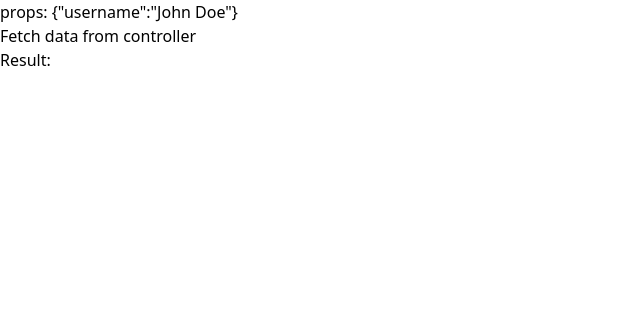
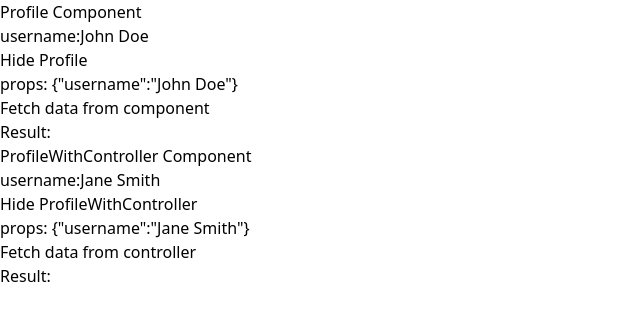
Before and after one commit to dark0gf/react-component-controller, a React (Vite) app: page / in a window 1280 px wide. Shown: the top 320 px of the page, without its empty margins (0-640 px from the left). Built offline with nearby package versions, Linux system fonts and the light colour scheme.

Commit message:
add playground examples

```diff
--- a/src/App.tsx
+++ b/src/App.tsx
@@ -1,5 +1,5 @@
 import {BrowserRouter, Route, Routes} from "react-router";
-import {Home} from "./pages/home/Home.tsx";
+import {Home} from "./pages/home/Home";
 
 function App() {
   return (
--- a/src/pages/home/Home.tsx
+++ b/src/pages/home/Home.tsx
@@ -1,7 +1,62 @@
-import {ProfileWithController} from "./profile/ProfileWithController.tsx";
+import { useState } from "react";
+import { Profile } from "./profile/Profile";
+import { ProfileWithController } from "./profile/ProfileWithController";
 
-export function Home() {
-    return <div>
-        <ProfileWithController username="John Doe"></ProfileWithController>
-    </div>;
-}
+export const Home = () => {
+    const [showProfile, setShowProfile] = useState(true);
+    const [showProfileWithController, setShowProfileWithController] = useState(true);
+    const [profileUsername, setProfileUsername] = useState("John Doe");
+    const [controllerUsername, setControllerUsername] = useState("Jane Smith");
+
+    return (
+        <div className="p-4">
+            <div className="grid grid-cols-2 gap-4">
+                {/* Profile Column */}
+                <div className="border p-4 rounded">
+                    <h3 className="text-lg font-semibold mb-2">Profile Component</h3>
+                    <div className="space-y-4 mb-4">
+                        <div>
+                            <label className="block mb-2">username:</label>
+                            <input
+                                type="text"
+                                value={profileUsername}
+                                onChange={(e) => setProfileUsername(e.target.value)}
+                                className="border p-2 rounded w-full"
+                            />
+                        </div>
+                        <button
+                            onClick={() => setShowProfile(!showProfile)}
+                            className="bg-blue-500 text-white px-4 py-2 rounded w-full"
+                        >
+                            {showProfile ? 'Hide' : 'Show'} Profile
+                        </button>
+                    </div>
+                    {showProfile && <Profile username={profileUsername} />}
+                </div>
+
+                {/* ProfileWithController Column */}
+                <div className="border p-4 rounded">
+                    <h3 className="text-lg font-semibold mb-2">ProfileWithController Component</h3>
+                    <div className="space-y-4 mb-4">
+                        <div>
+                            <label className="block mb-2">username:</label>
+                            <input
+                                type="text"
+                                value={controllerUsername}
+                                onChange={(e) => setControllerUsername(e.target.value)}
+                                className="border p-2 rounded w-full"
+                            />
+                        </div>
+                        <button
+                            onClick={() => setShowProfileWithController(!showProfileWithController)}
+                            className="bg-green-500 text-white px-4 py-2 rounded w-full"
+                        >
+                            {showProfileWithController ? 'Hide' : 'Show'} ProfileWithController
+                        </button>
+                    </div>
+                    {showProfileWithController && <ProfileWithController username={controllerUsername} />}
+                </div>
+            </div>
+        </div>
+    );
+};
--- a/src/poc/controller-abstract.ts
+++ b/src/poc/controller-abstract.ts
@@ -19,7 +19,7 @@ export abstract class ControllerAbstract<P> {
     }
 
     componentPropsChanged = (prevProps: P) => {
-        console.log('ControllerAbstract componentPropsChanged', { prevProps });
+        console.log('ControllerAbstract componentPropsChanged', { props: this.props, prevProps });
     }
 
     componentCreated = (props: P) => {
@@ -36,7 +36,7 @@ export abstract class ControllerAbstract<P> {
 
     triggerUpdate = () => {
         if (!this.triggerUpdateCallback) {
-            console.error('No triggerUpdateCallback is not set, update of react component will not happen');
+            console.error('No triggerUpdateCallback is set, update of react component will not happen');
             return;
         }
         this.triggerUpdateCallback(prev => prev + 1);
```
